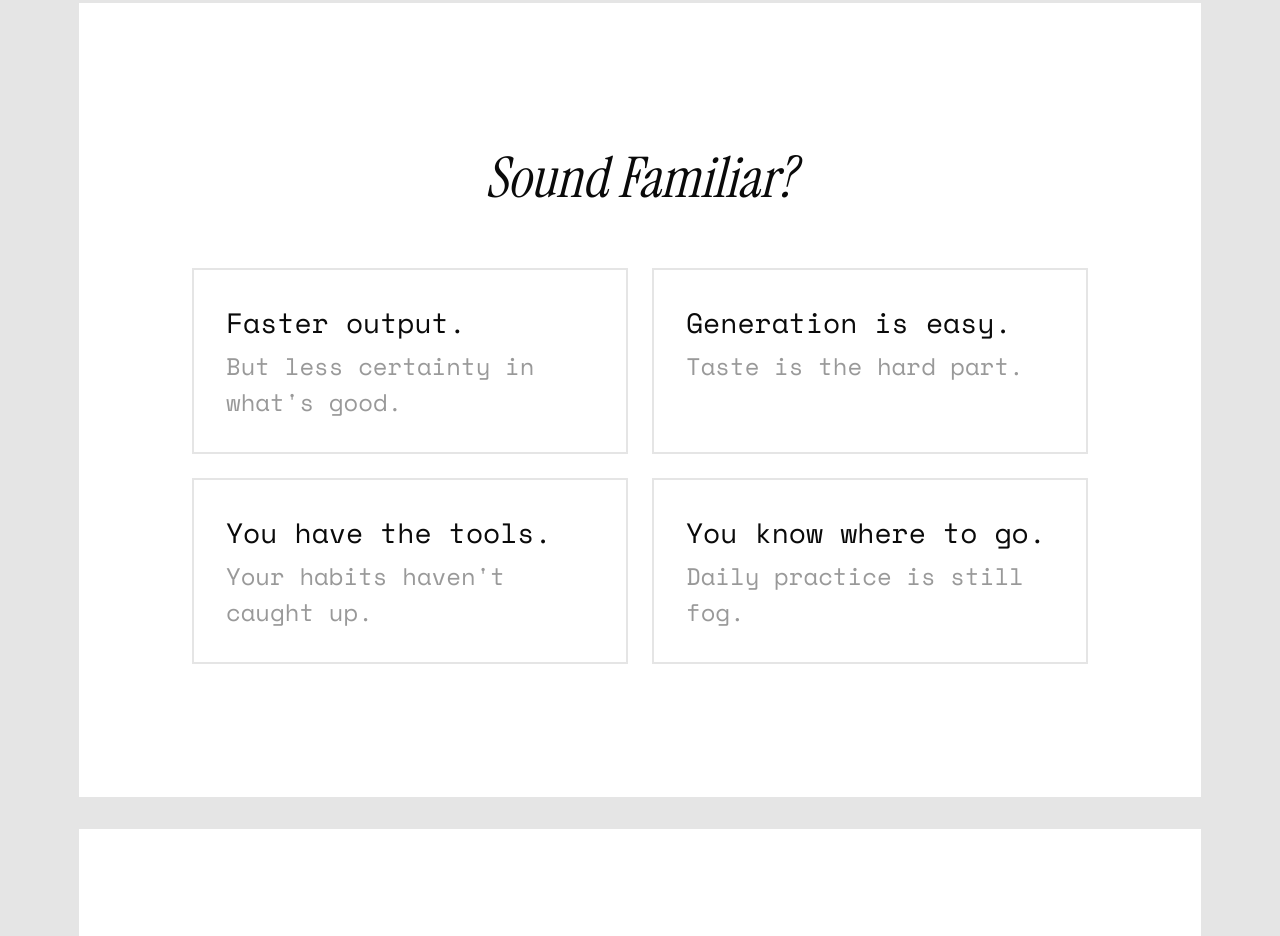
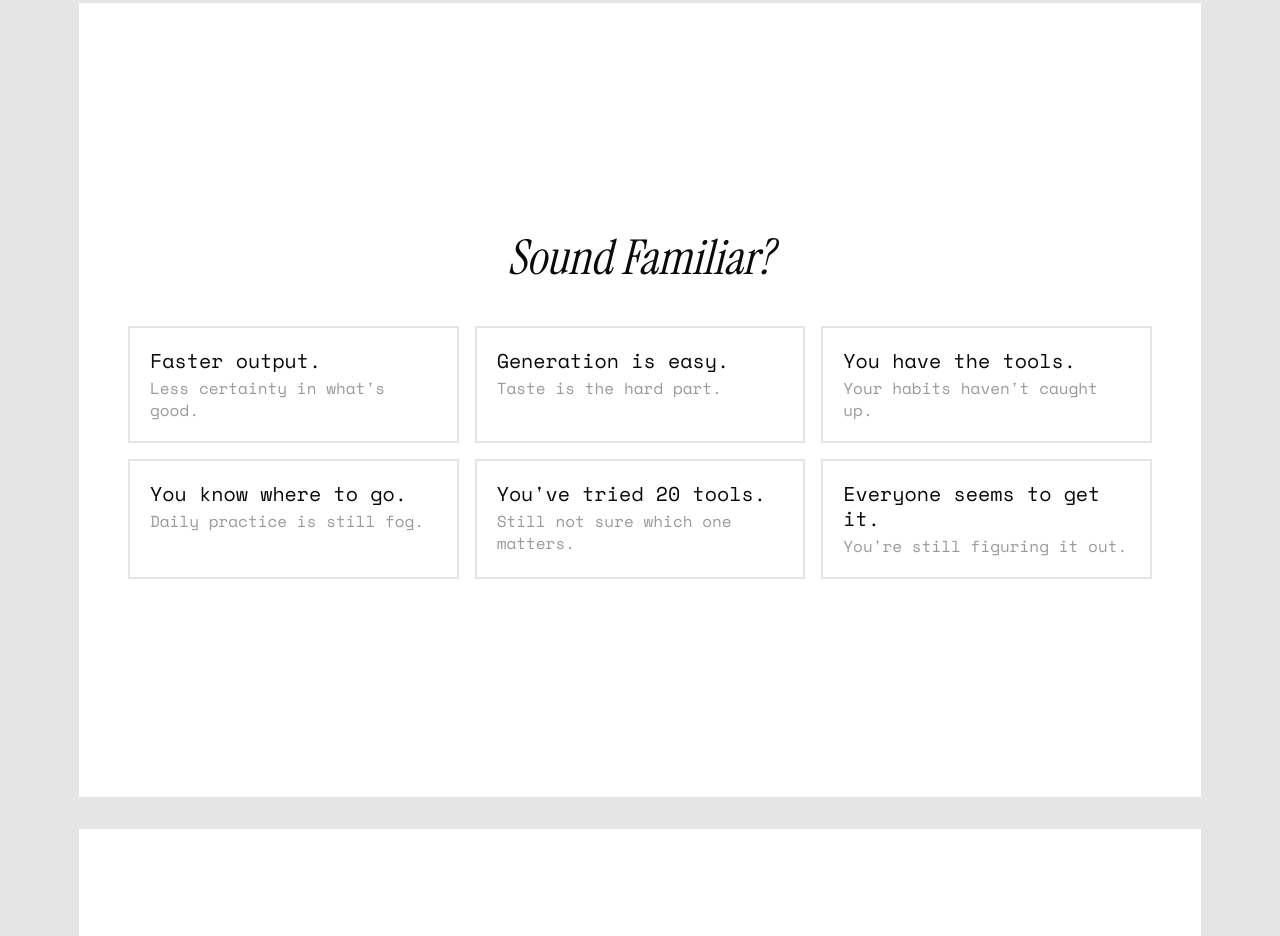
Before and after one commit to princeofwellness/researchlab, a Next.js app: page /public/onepager in a window 1280 px wide. Shown: the part 1680-2616 px from the top of the page. Built offline with nearby package versions, Linux system fonts and the light colour scheme.

Commit message:
Add 2 more problem cards (6 total), resize to 3x2 grid

```diff
--- a/src/app/public/onepager/page.tsx
+++ b/src/app/public/onepager/page.tsx
@@ -26,10 +26,12 @@ export default function PublicOnePager() {
             problem: {
                 title: "Sound Familiar?",
                 cards: [
-                    { headline: "Faster output.", subline: "But less certainty in what's good." },
+                    { headline: "Faster output.", subline: "Less certainty in what's good." },
                     { headline: "Generation is easy.", subline: "Taste is the hard part." },
                     { headline: "You have the tools.", subline: "Your habits haven't caught up." },
-                    { headline: "You know where to go.", subline: "Daily practice is still fog." }
+                    { headline: "You know where to go.", subline: "Daily practice is still fog." },
+                    { headline: "You've tried 20 tools.", subline: "Still not sure which one matters." },
+                    { headline: "Everyone seems to get it.", subline: "You're still figuring it out." }
                 ]
             },
             session: {
@@ -96,10 +98,12 @@ export default function PublicOnePager() {
             problem: {
                 title: "Znie Povedome?",
                 cards: [
-                    { headline: "Rýchlejší výstup.", subline: "Ale menšia istota, čo je dobré." },
+                    { headline: "Rýchlejší výstup.", subline: "Menšia istota, čo je dobré." },
                     { headline: "Generovať je ľahké.", subline: "Vkus je to ťažké." },
                     { headline: "Nástroje máte.", subline: "Návyky ešte nie." },
-                    { headline: "Viete kam.", subline: "Denná prax je stále hmla." }
+                    { headline: "Viete kam.", subline: "Denná prax je stále hmla." },
+                    { headline: "Vyskúšali ste 20 nástrojov.", subline: "Stále neviete, na ktorom záleží." },
+                    { headline: "Všetci to už vedia.", subline: "Vy to stále riešite." }
                 ]
             },
             session: {
@@ -246,13 +250,13 @@ export default function PublicOnePager() {
 
                 {/* Page 3: Problem */}
                 <div className={pageClass}>
-                    <div className="text-center max-w-4xl">
-                        <h2 className="font-serif text-[56px] italic mb-12">{t.problem.title}</h2>
-                        <div className="grid grid-cols-2 gap-6">
+                    <div className="text-center max-w-5xl w-full">
+                        <h2 className="font-serif text-[48px] italic mb-8">{t.problem.title}</h2>
+                        <div className="grid grid-cols-3 gap-4">
                             {t.problem.cards.map((card, i) => (
-                                <div key={i} className="p-8 border-2 border-black/10 text-left">
-                                    <p className="text-[28px] font-medium">{card.headline}</p>
-                                    <p className="text-[24px] text-black/40 mt-1">{card.subline}</p>
+                                <div key={i} className="p-5 border-2 border-black/10 text-left">
+                                    <p className="text-[20px] font-medium leading-tight">{card.headline}</p>
+                                    <p className="text-[16px] text-black/40 mt-1 leading-snug">{card.subline}</p>
                                 </div>
                             ))}
                         </div>
```
